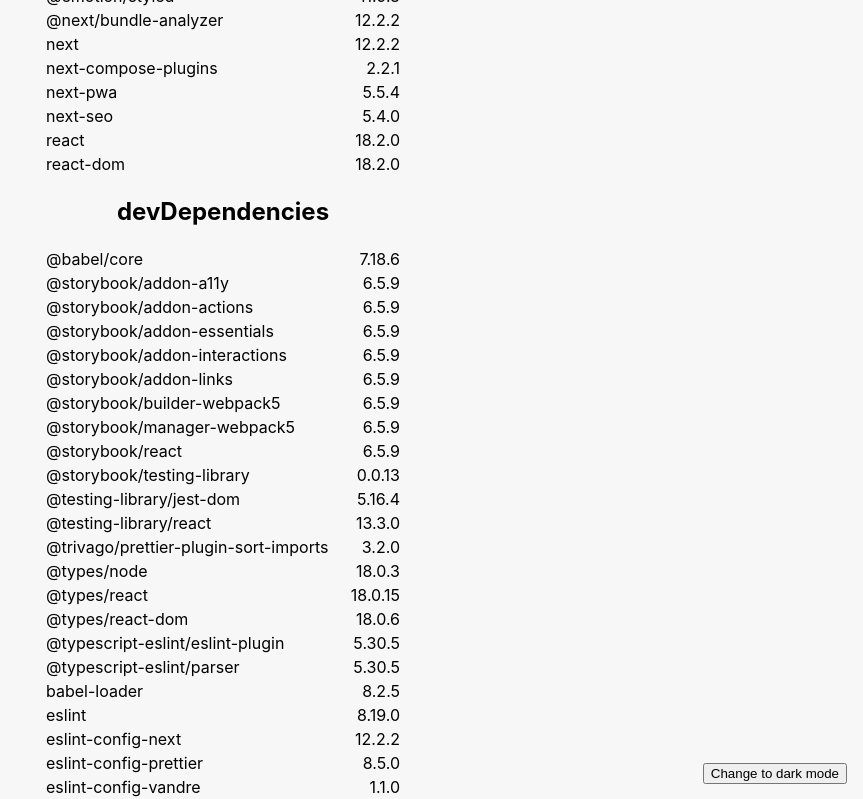
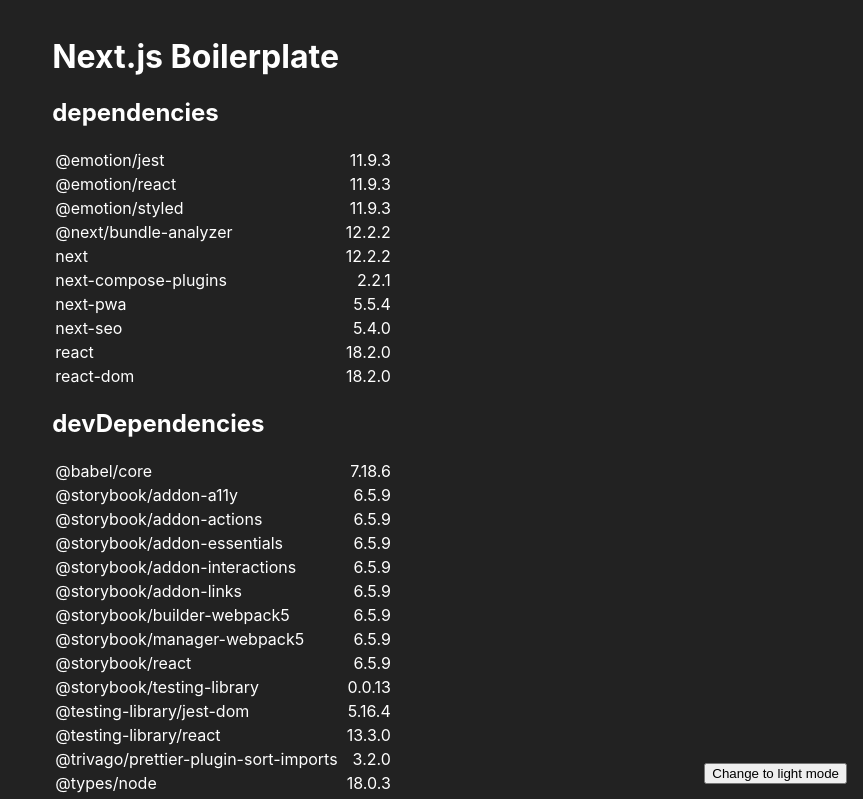
Before and after one commit to vandreleal/boilerplate-next, a Next.js app: page / in a window 1280 px wide. Shown: the top 799 px of the page, without its empty margins (417-1280 px from the left). Built offline with nearby package versions, Linux system fonts and the light colour scheme.

Commit message:
fix(home): fix height and set dark as default theme mode

```diff
--- a/components/pages/home/PageHome.styles.ts
+++ b/components/pages/home/PageHome.styles.ts
@@ -1,18 +1,13 @@
 import styled from "@emotion/styled"
 
 export const Main = styled.main`
-  display: flex;
-  flex: 1;
-  flex-direction: column;
-  justify-content: center;
-  align-items: center;
-  height: 100%;
+  margin: 1rem 1rem 3rem;
 `
 
 export const Table = styled.table`
   min-width: min(100%, 360px);
 
-  td:nth-of-type(2) {
+  td:last-of-type {
     text-align: right;
   }
 `
--- a/components/pages/home/PageHome.tsx
+++ b/components/pages/home/PageHome.tsx
@@ -11,12 +11,14 @@
   const renderTable = (dependencies: { [s: string]: string }) => {
     return (
       <S.Table>
+        <tbody>
           {Object.entries(dependencies).map(([dep, version]) => (
             <tr key={dep}>
               <td>{dep}</td>
               <td>{version}</td>
             </tr>
           ))}
+        </tbody>
       </S.Table>
     )
   }
--- a/pages/_app.tsx
+++ b/pages/_app.tsx
@@ -8,7 +8,10 @@
 import { dark, light } from "@/styles/theme"
 
 export const Container = styled.div`
-  height: 100%;
+  display: grid;
+  align-items: center;
+  justify-content: center;
+  min-height: 100%;
   background-color: ${({ theme }) => theme.body.background};
   color: ${({ theme }) => theme.body.color};
 
@@ -18,7 +21,7 @@
 `
 
 const App = ({ Component, pageProps }: AppProps) => {
-  const [isDarkTheme, setIsDarkTheme] = useState(false)
+  const [isDarkTheme, setIsDarkTheme] = useState(true)
 
   return (
     <>
```
Lines whose indentation alone changed are shown as unchanged.
